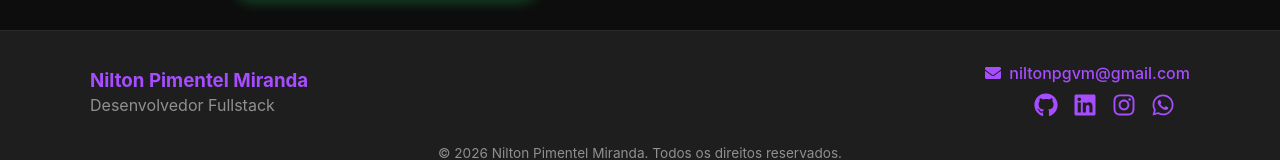
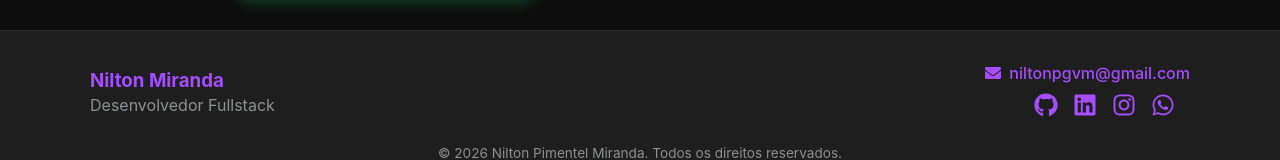
Before and after one commit to Nilt-miranda/niltondev, a React (Vite) app: page / in a window 1280 px wide. Shown: the part 1383-1543 px from the top of the page. Built offline with nearby package versions, Linux system fonts and the light colour scheme.

Commit message:
modify index and readme

```diff
--- a/index.html
+++ b/index.html
@@ -3,7 +3,7 @@
   <head>
     <meta charset="UTF-8" />
     <meta name="viewport" content="width=device-width, initial-scale=1.0" />
-    <title>Nilton P Miranda | Dev</title>
+    <title>Nilton Miranda | Dev</title>
     <link rel="icon" type="image/x-icon" href="/src/assets/favicon.ico" />
     <link rel="stylesheet" href="/src/styles/theme.css" />
   </head>
--- a/src/App.jsx
+++ b/src/App.jsx
@@ -31,7 +31,7 @@ export default function App() {
         <footer className="site-footer">
           <div className="footer-inner">
             <div>
-              <h3 className="footer-title">Nilton Pimentel Miranda</h3>
+              <h3 className="footer-title">Nilton Miranda</h3>
               <p className="text-secondary" style={{ margin: 0 }}>Desenvolvedor Fullstack</p>
             </div>
 
```
Also changed, not shown: 1 other file (tests, documents, lock files or other folders).
